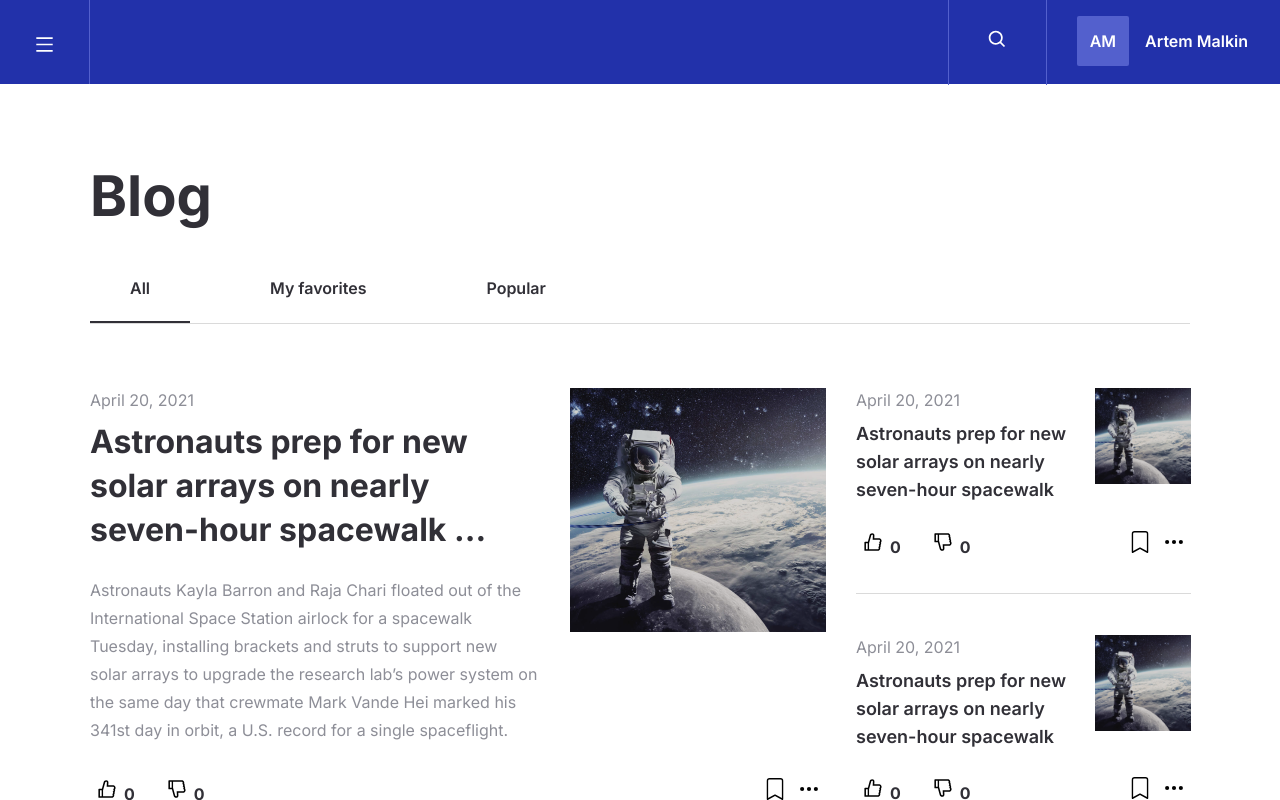
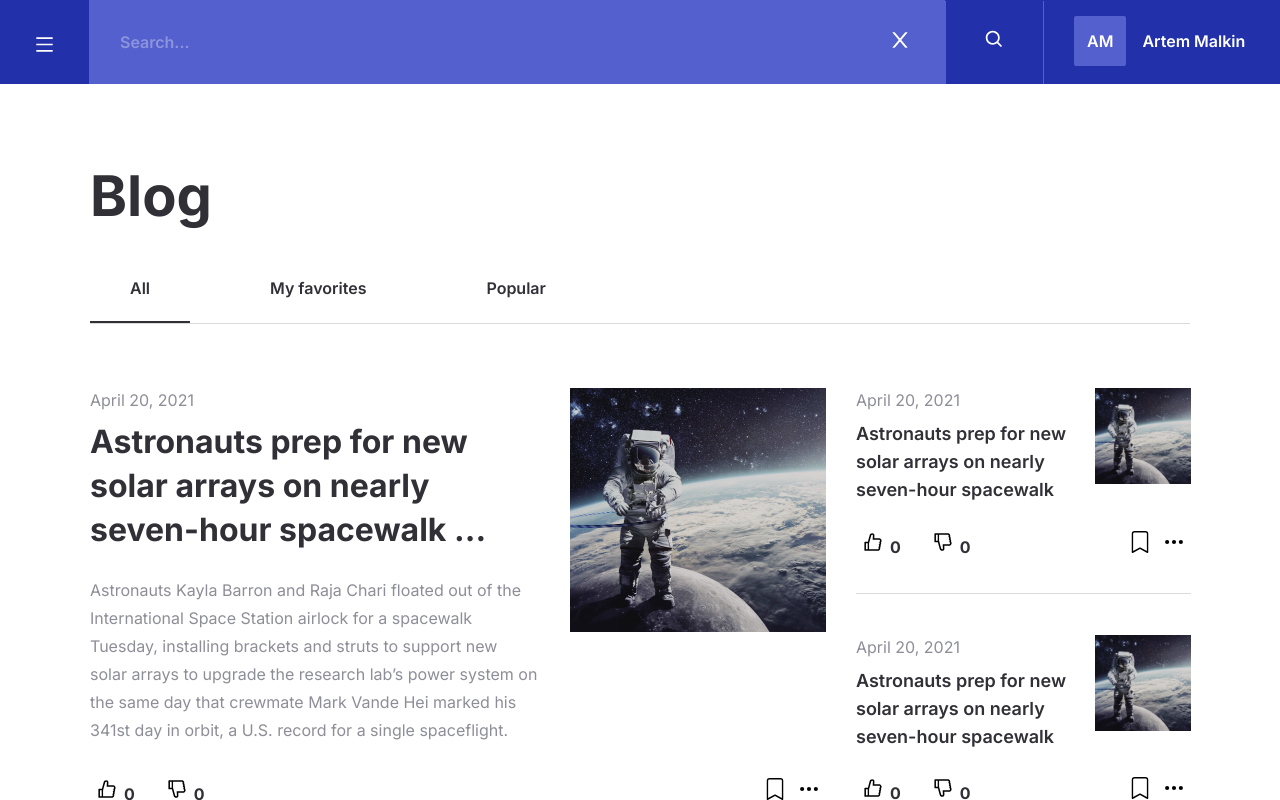
Before and after one commit to evgKireev/Blogofolio, a React (Create React App) app: page / in a window 1280 px wide. Both pictures are taken after a click on the button 997 px from the left and 42 px from the top of the page. Shown: the top 800 px of the page. Built offline with nearby package versions, Linux system fonts and the light colour scheme.

Commit message:
add search log

```diff
--- a/src/components/Header/Header.module.scss
+++ b/src/components/Header/Header.module.scss
@@ -1,5 +1,6 @@
 @import '../../scss/vars';
 .inner {
+
   font-size: 16px;
   font-weight: 600;
   line-height: 24px;
@@ -24,7 +25,7 @@
     }
   }
   &__search {
-    padding: 29px 36px;
+    padding: 28px 36px;
     background-color: transparent;
     border: none;
     border-right: 1px solid $acsentLight;
@@ -38,11 +39,14 @@
     }
   }
   &__block {
+    z-index: 1;
+    background-color: $acsent;
     display: flex;
     align-items: center;
   }
 
   &__profailes {
+    width: 236px;
     padding: 17px 32px 19px 30px;
   }
   &__profailes_btn {
@@ -56,4 +60,39 @@
     cursor: pointer;
   }
 
+  &__search__block {
+    flex-basis: 1522px;
+    position: relative;
+    &__closes {
+      z-index: 1;
+      position: absolute;
+      width: 24px;
+      height: 24px;
+      right: 33px;
+      top: 28px;
+      cursor: pointer;
+    }
+
+    &__input {
+      transform: translateX(2000px);
+      transition: all 0.5s;
+
+      background-color: $acsentLight;
+      width: 100%;
+      height: 84px;
+      padding: 30px;
+      border: none;
+      outline: none;
+      color: #fff;
+      &::placeholder {
+        color: #fff;
+        opacity: 0.33;
+      }
+    }
+
+    &__active {
+      transform: translateX(0px);
+      transition: all 0.5s;
+    }
+  }
 }
--- a/src/components/Header/index.jsx
+++ b/src/components/Header/index.jsx
@@ -2,11 +2,17 @@ import { AiOutlineMenu, AiOutlineClose } from 'react-icons/ai';
 import { BiSearch } from 'react-icons/bi';
 import styles from './Header.module.scss';
 import { useDispatch, useSelector } from 'react-redux';
-import { setValueMenu } from '../../redux/home/menuSlice';
+import { setValueMenu, setValueCloseInput } from '../../redux/home/menuSlice';
 import Menu from '../Menu';
 function Header() {
   const dispath = useDispatch();
   const valueMenu = useSelector((state) => state.menuSlice.valueMenu);
+  const valueCloseInput = useSelector(
+    (state) => state.menuSlice.valueCloseInput
+  );
+
+  const activeSearch = styles.inner__search__block__active;
+  const noneBlockSearc = styles.inner__search__block__input;
   return (
     <header className={styles.inner}>
       <button
@@ -14,14 +20,31 @@ function Header() {
         className={styles.inner__menu}
         type="submit"
       >
-        {valueMenu ? (
-          <AiOutlineClose  />
-        ) : (
-          <AiOutlineMenu />
+        {valueMenu ? <AiOutlineClose /> : <AiOutlineMenu />}
+      </button>
+      <div className={styles.inner__search__block}>
+        {valueCloseInput && (
+          <AiOutlineClose
+            onClick={() => dispath(setValueCloseInput(false))}
+            className={styles.inner__search__block__closes}
+          />
         )}
-      </button>
+        <input
+          className={
+            valueCloseInput
+              ? `${noneBlockSearc} ${activeSearch}`
+              : noneBlockSearc
+          }
+          type="text"
+          placeholder="Search..."
+        ></input>
+      </div>
       <div className={styles.inner__block}>
-        <button className={styles.inner__search} type="submit">
+        <button
+          onClick={() => dispath(setValueCloseInput(!valueCloseInput))}
+          className={styles.inner__search}
+          type="submit"
+        >
           <BiSearch />
         </button>
         <div className={styles.inner__profailes}>
--- a/src/components/Menu/Menu.module.scss
+++ b/src/components/Menu/Menu.module.scss
@@ -1,7 +1,7 @@
 @import '../../scss/vars';
 
 .inner {
-  transform: translateX(-400px);
+  transform: translateX(-1000px);
   transition: all 0.5s;
   position: absolute;
   top: 81px;
--- a/src/index.scss
+++ b/src/index.scss
@@ -51,6 +51,7 @@ a {
 
 html,
 body {
+   overflow-y: hidden;
   box-sizing: border-box;
   height: 100%;
   font-family: 'Inter', Roboto, system-ui, Tahoma, sans-serif;
--- a/src/redux/home/menuSlice.js
+++ b/src/redux/home/menuSlice.js
@@ -5,13 +5,17 @@ const menuSlice = createSlice({
   name: 'menu',
   initialState: {
     valueMenu: false,
+    valueCloseInput: false
   },
   reducers: {
     setValueMenu: (state, actions) => {
       state.valueMenu = actions.payload;
     },
+    setValueCloseInput: (state, actions) => {
+      state.valueCloseInput = actions.payload;
+    },
   },
 });
 
-export const { setValueMenu } = menuSlice.actions;
+export const { setValueMenu, setValueCloseInput } = menuSlice.actions;
 export default menuSlice.reducer;
```
